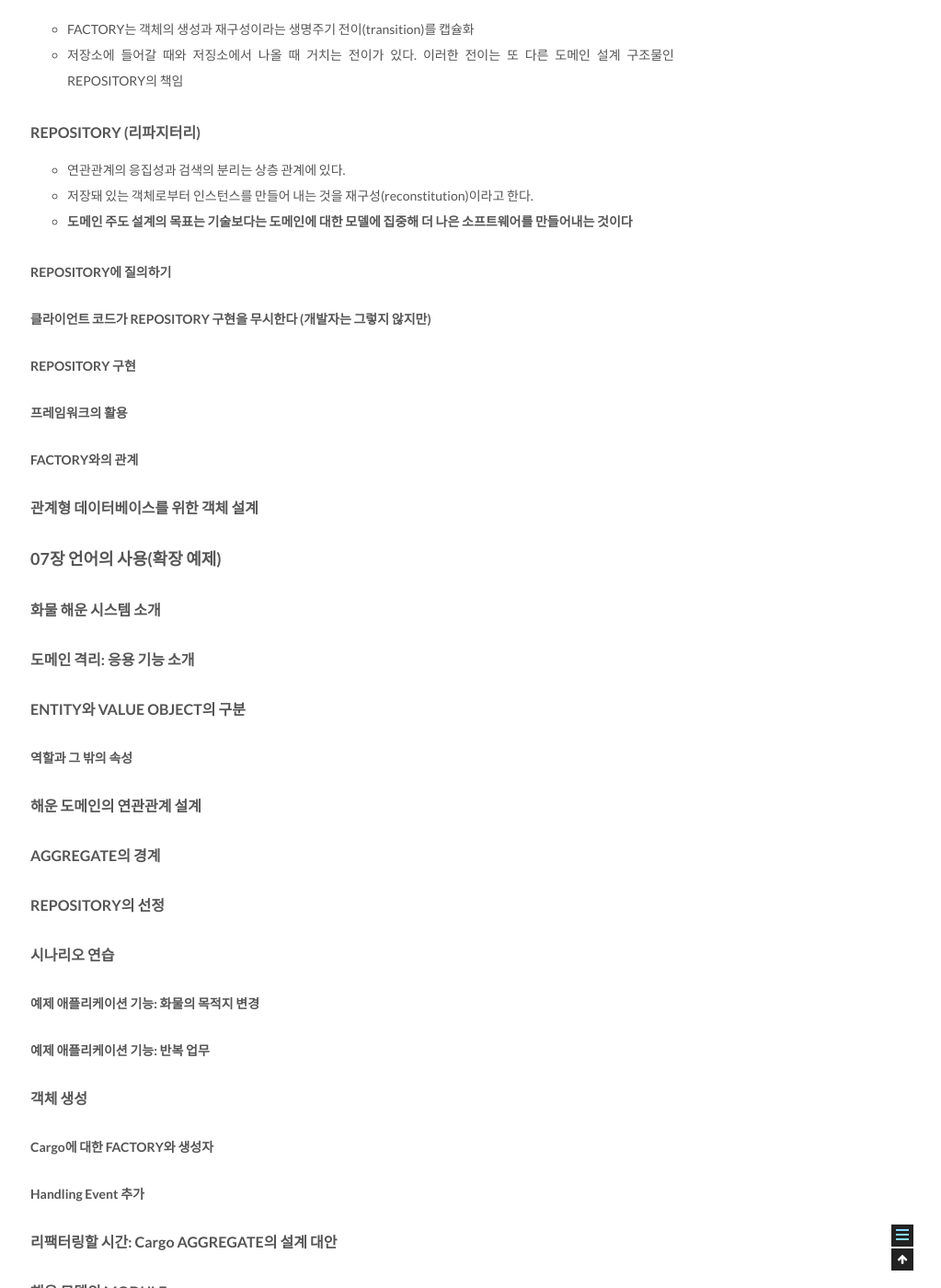
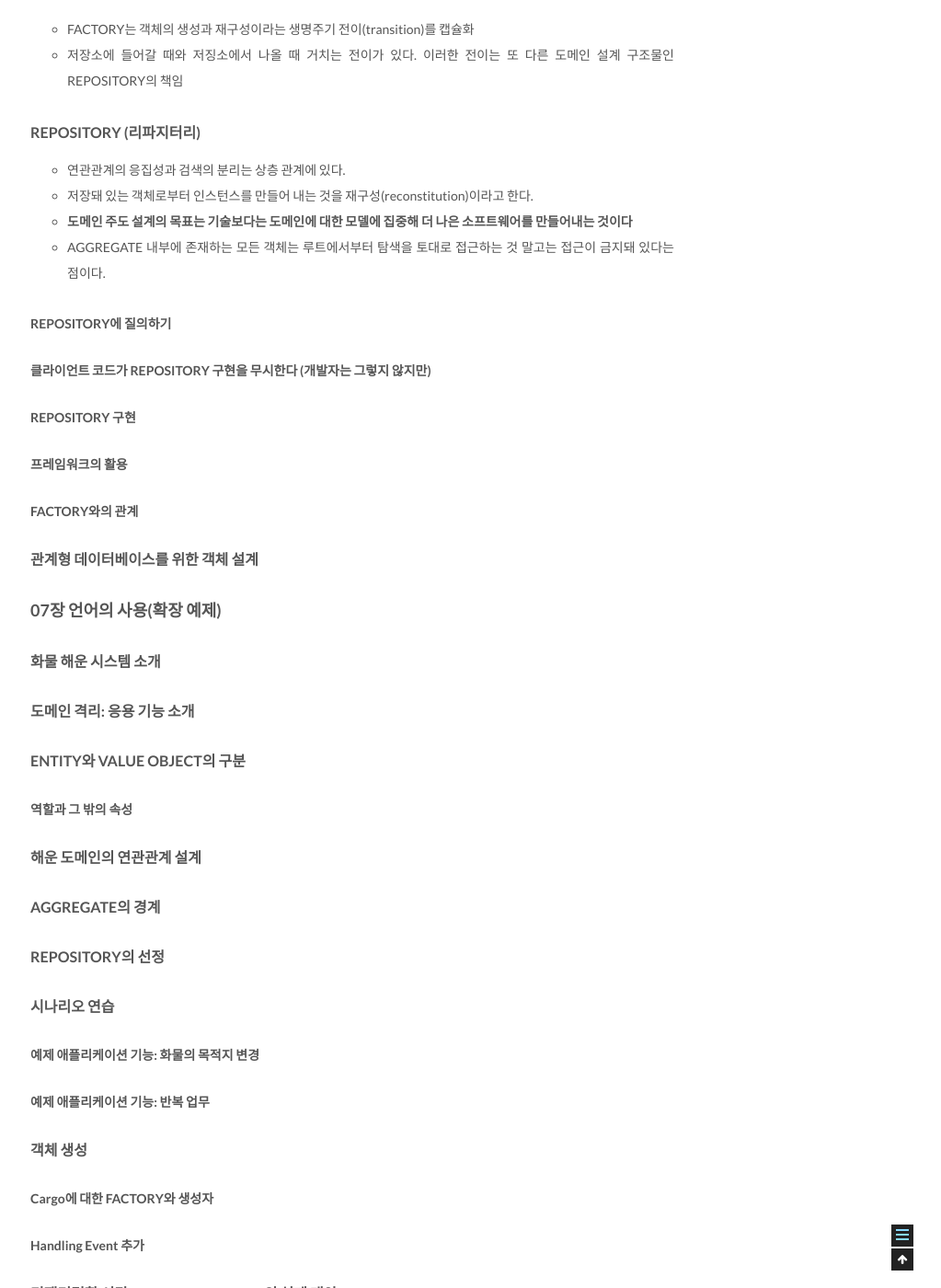
Before and after one commit to csj4032/csj4032.github.io, a Jekyll site: the page built from _posts/2018-02-21-도메인주도설계.md, in a window 1280 px wide and 1400 px high, scrolled down 13606 px. Shown: the whole window at 92% size, without its empty margins (257-1280 px from the left). Built offline with Jekyll 4.4.1, drawn with Linux system fonts in a browser that asks for light colours.

Commit message:
도메인 주도 설계 포스팅 수정

```diff
--- a/_posts/2018-02-21-도메인주도설계.md
+++ b/_posts/2018-02-21-도메인주도설계.md
@@ -315,6 +315,7 @@ public boolean isAllowed(Cargo calgo, Voyage voyage) {
 * 연관관계의 응집성과 검색의 분리는 상층 관계에 있다.
 * 저장돼 있는 객체로부터 인스턴스를 만들어 내는 것을 재구성(reconstitution)이라고 한다.
 * **도메인 주도 설계의 목표는 기술보다는 도메인에 대한 모델에 집중해 더 나은 소프트웨어를 만들어내는 것이다**
+* AGGREGATE 내부에 존재하는 모든 객체는 루트에서부터 탐색을 토대로 접근하는 것 말고는 접근이 금지돼 있다는 점이다.
 
 ##### REPOSITORY에 질의하기
 
```
